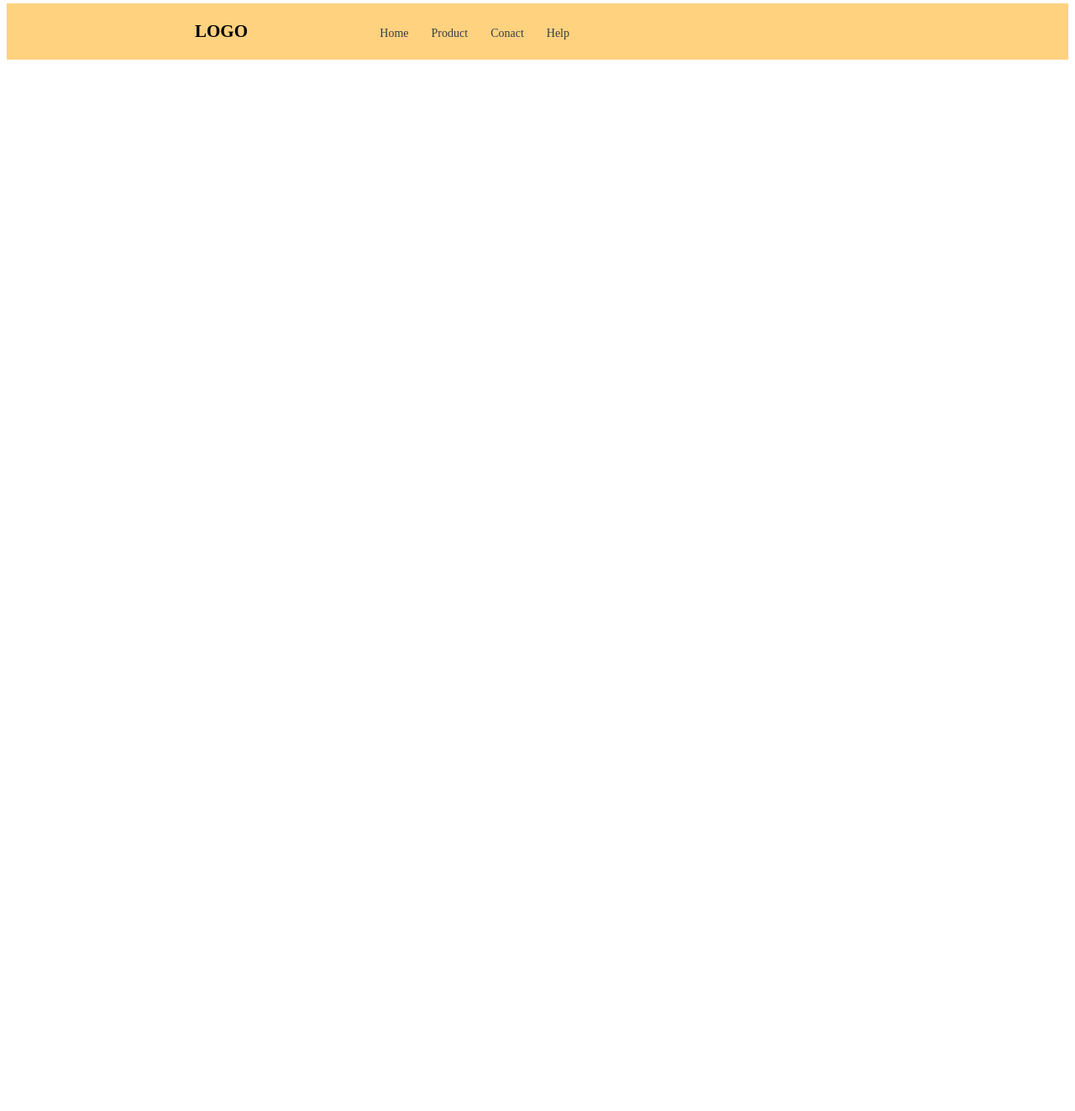
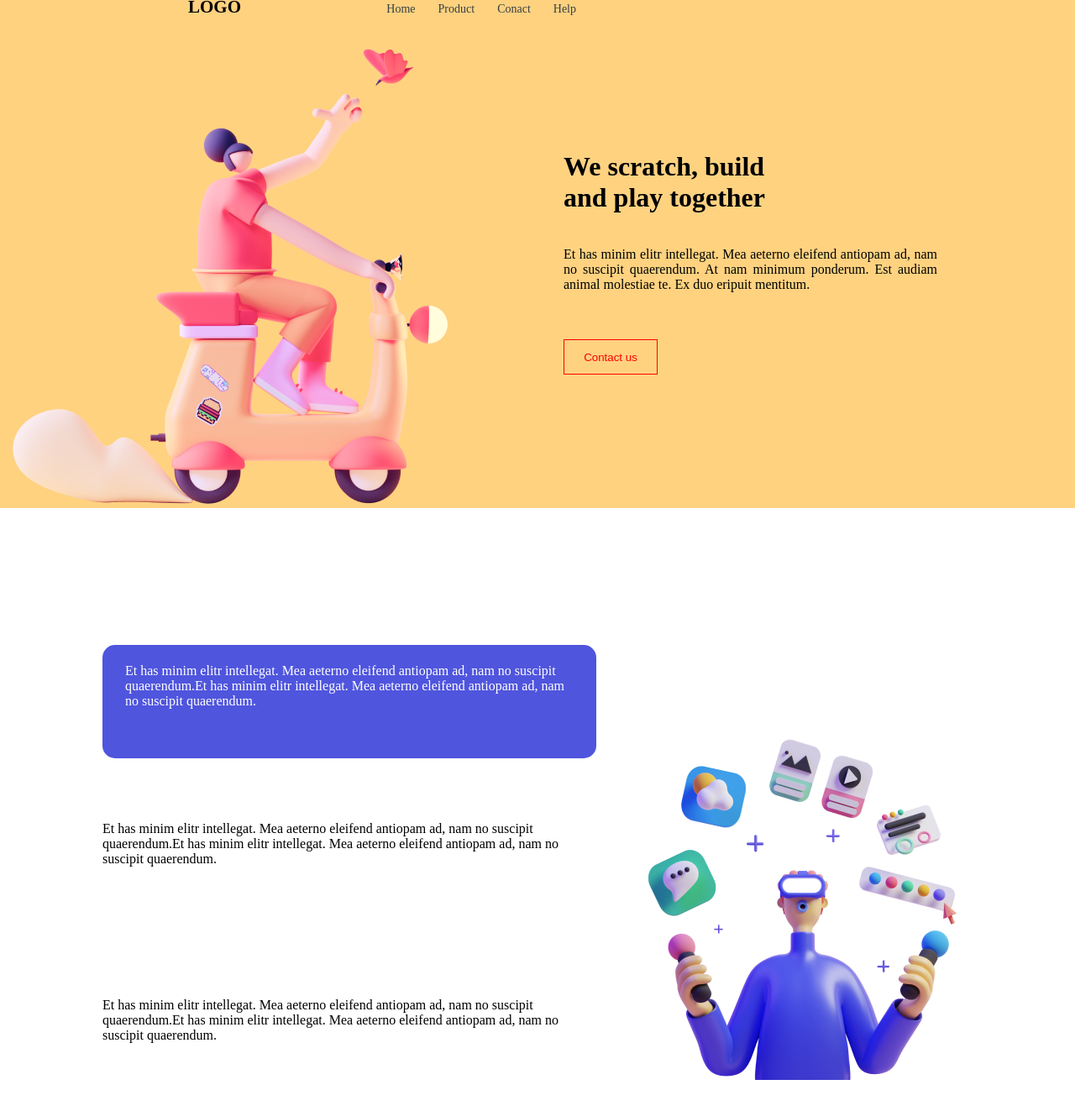
Before and after one commit to mdsujan-mridha/html-css-first-class, a plain HTML site: page index.html in a window 1280 px wide. Shown: the part 4-1327 px from the top of the page at 84% size. Before the commit the page ends 800 px from the top, so only its background shows below. Drawn offline with Linux system fonts and the light colour scheme.

Commit message:
hero anf services page done

```diff
--- a/index.html
+++ b/index.html
@@ -22,9 +22,51 @@
        </ul>
 
    </div>
+   <div class="hero-item">
+           <div class="left">
+                <div class="hero-img">
+                    <img src="images/Saly-3.png" alt="hero img" />
+                </div>
+
+        </div>
+
+          <div class="right">
+           <h1 class="hero-title">
+            We scratch, build </br> and play together
+           </h1>
+           <p class="hero-content">
+            Et has minim elitr intellegat. Mea aeterno eleifend antiopam ad, nam no suscipit quaerendum. At nam minimum ponderum. Est audiam animal molestiae te. Ex duo eripuit mentitum.
+           </p>
+           <button class="hero-btn"> Contact us </button>
+         </div>
+
+   </div>
 
  </header>
-
+ <main>
+     <div class="services">
+         <div class="services-left">
+              <div class="content-1">
+                <p>
+                    Et has minim elitr intellegat. Mea aeterno eleifend antiopam ad, nam no suscipit quaerendum.Et has minim elitr intellegat. Mea aeterno eleifend antiopam ad, nam no suscipit quaerendum.
+                </p>
+              </div>
+              <div class="content-2">
+                   <p>
+                    Et has minim elitr intellegat. Mea aeterno eleifend antiopam ad, nam no suscipit quaerendum.Et has minim elitr intellegat. Mea aeterno eleifend antiopam ad, nam no suscipit quaerendum.
+                   </p>
+              </div>
+              <div class="content-3">
+                        <p>
+                            Et has minim elitr intellegat. Mea aeterno eleifend antiopam ad, nam no suscipit quaerendum.Et has minim elitr intellegat. Mea aeterno eleifend antiopam ad, nam no suscipit quaerendum.
+                        </p>
+              </div>
+         </div>
+         <div class="services-right">
+             <img src="images/services-img.png" alt="services img">
+         </div>
+     </div>
+ </main>
 
 </body>
 </html>
--- a/style.css
+++ b/style.css
@@ -1,3 +1,8 @@
+*{
+    margin: 0;
+    padding: 0;
+}
+
 header{
     background:  #FFA50280;
     ;
@@ -11,7 +16,6 @@ header{
     justify-content: space-between;
     align-items: center;
 }
-
 
 .logo-section ul{
     padding-right: 594px;
@@ -28,3 +32,54 @@ header{
     color: #373F41;
     font-size: 14px;
 }
+.hero-item{
+    display: flex;
+    align-items: center;
+    gap: 91px;
+}
+.right{
+   width: 445px;
+   text-align: justify;
+}
+.hero-content{
+    margin-top: 40px;
+    text-align: justify;
+}
+.hero-btn{
+     width: 112px;
+     height: 42px;
+     margin-top: 56px;
+     background: transparent;
+     border: 1px solid red;
+     color: red;
+}
+.services{
+    margin-top: 163px;
+    display: flex;
+    align-items: center;
+    justify-content: space-between;
+}
+.services-left{
+    margin-left: 122px;
+}
+.content-1{
+    width: 588px;
+    height: 135px;
+    background: #4F55DD;
+    border-radius: 15px;
+}
+.content-1 p{
+    padding: 22px 30px 26px 27px;
+            /* top   left  bottom right
+               */
+    color: #FFFFFF;
+}
+.content-2,
+.content-3{
+    margin-top: 75px;
+    width: 588px;
+    height: 135px;
+}
+.services-right{
+    margin-right: 138px;
+}
```
Also changed, not shown: images/Saly-3.png (added), images/services-img.png (added).
